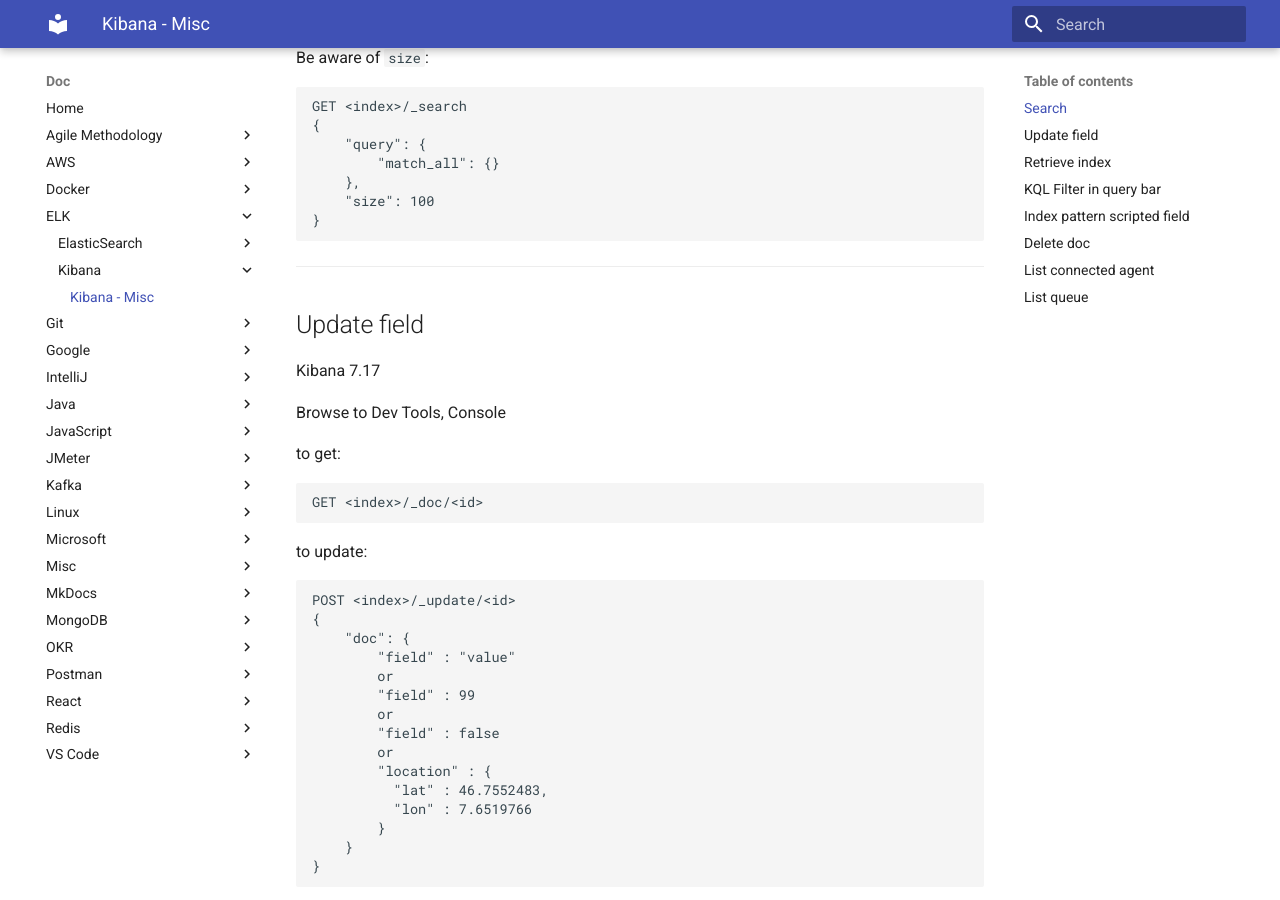
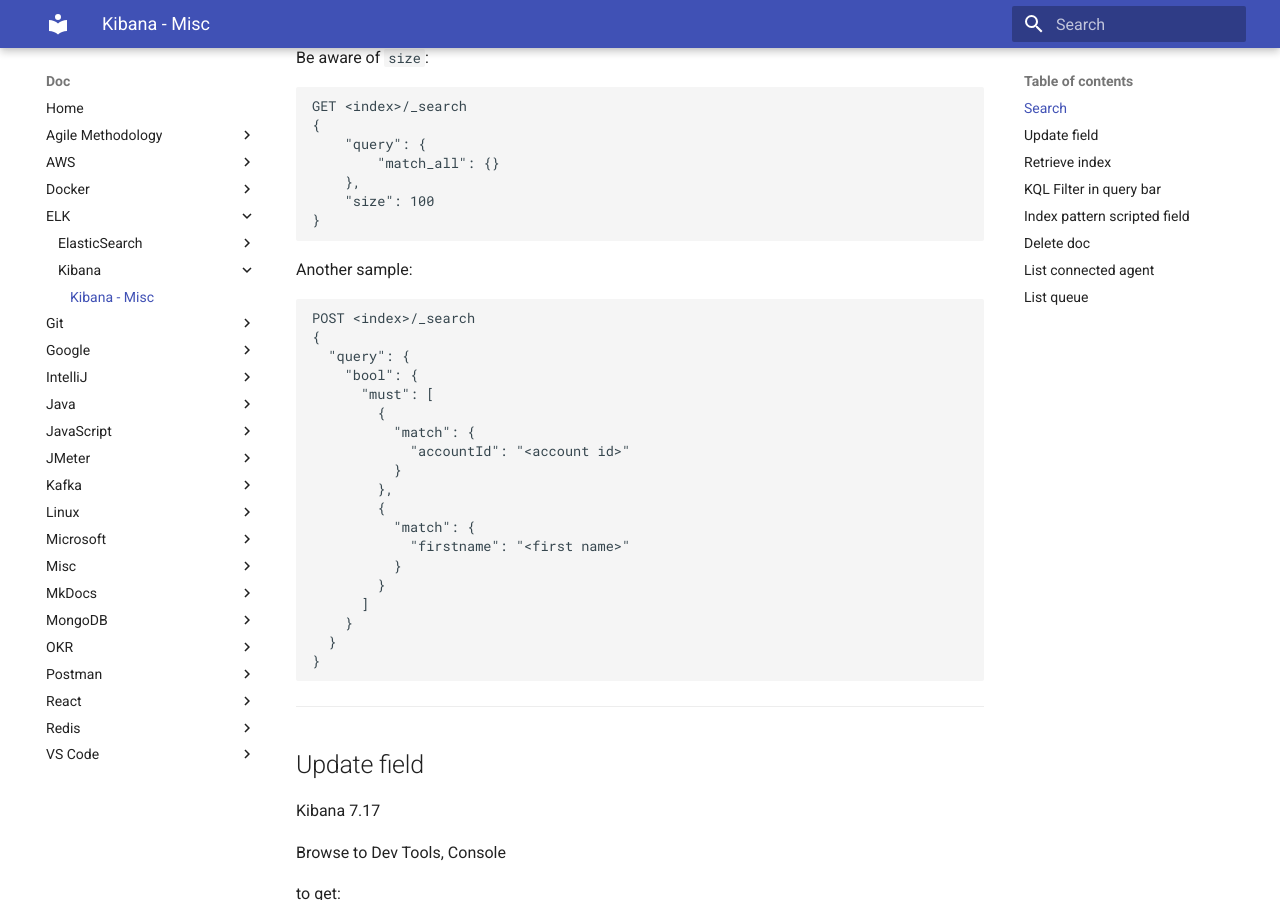
Before and after one commit to oldu73/doc, an MkDocs documentation site: the page built from docs/elk/kibana/kibana.md, in a window 1280 px wide and 900 px high, scrolled down 269 px. Built offline with MkDocs 1.6.1 and Material for MkDocs 9.7.7, drawn with Linux system fonts in a browser that asks for light colours.

Commit message:
kibana search

````diff
--- a/docs/elk/kibana/kibana.md
+++ b/docs/elk/kibana/kibana.md
@@ -15,6 +15,30 @@
         "match_all": {}
     },
     "size": 100
+}
+```
+
+Another sample:
+
+```txt
+POST <index>/_search
+{
+  "query": {
+    "bool": {
+      "must": [
+        {
+          "match": {
+            "accountId": "<account id>"
+          }
+        },
+        {
+          "match": {
+            "firstname": "<first name>"
+          }
+        }
+      ]
+    }
+  }
 }
 ```
 
````
